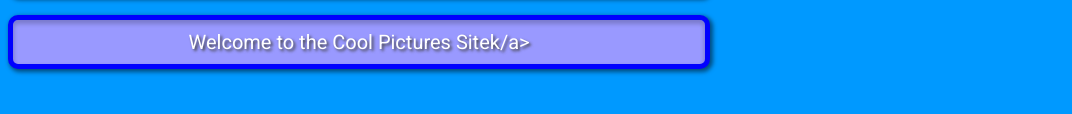
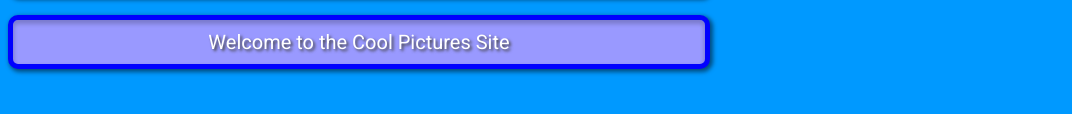
Before and after one commit to Alison100/alison, a plain HTML site: page index.html in a window 1280 px wide. Shown: the part 470-584 px from the top of the page, without its empty margins (0-1072 px from the left). Drawn offline with Linux system fonts and the light colour scheme; a web font is replaced by a local one.

Commit message:
updated index.html

```diff
--- a/index.html
+++ b/index.html
@@ -22,7 +22,7 @@
 
         <a class="btnlink" href="https://alison100.github.io/kemahboardwalk/" target="_blank">Kemah Boardwalk</a><br>
 
-        <a class="btnlink" href="https://alison100.github.io/cool/" target="_blank">Welcome to the Cool Pictures Sitek/a><br>
+        <a class="btnlink" href="https://alison100.github.io/cool/" target="_blank">Welcome to the Cool Pictures Site</a><br>
 
 
 
```
